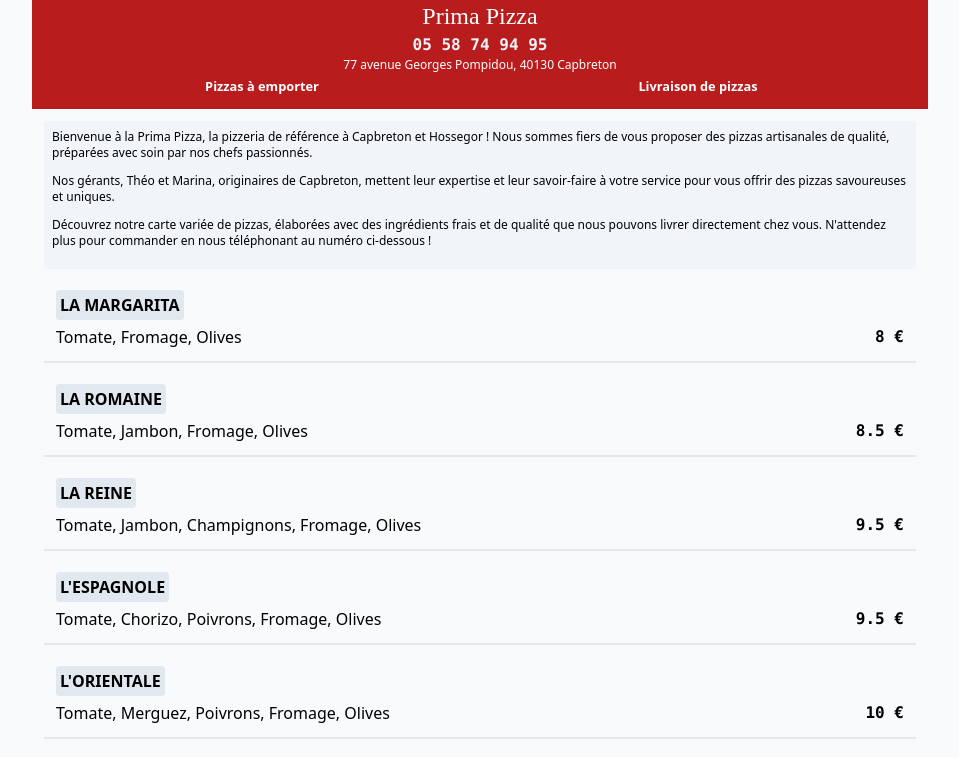
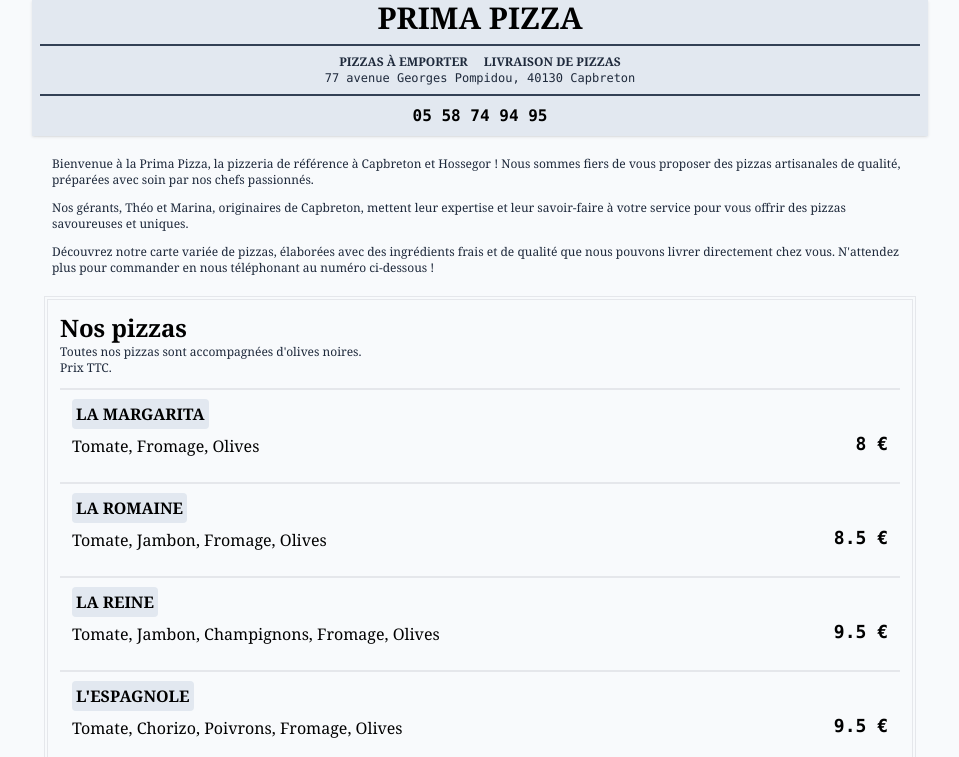
Before and after one commit to zepolclem/prima-pizza-capbreton, an Astro site: page / in a window 1280 px wide. Shown: the top 757 px of the page, without its empty margins (160-1119 px from the left). Built offline with nearby package versions, Linux system fonts and the light colour scheme; Astro itself is replaced by a stand-in of ours.

Commit message:
light design ok

```diff
--- a/src/components/Header.astro
+++ b/src/components/Header.astro
@@ -1,28 +1,26 @@
-<header class="sticky top-0 bg-red-700 text-white flex flex-col text-center">
-  <div class="container mx-auto">
+<header class="sticky top-0 bg-slate-200 flex flex-col text-center shadow">
+  <div class="container mx-auto font-mono">
     <div>
-      <h1 class="rochester text-2xl up">Prima Pizza</h1>
+      <h1 class="font-bold uppercase font-serif text-3xl">
+        Prima Pizza <div class="hidden">Capbreton</div>
+      </h1>
     </div>
-    <div>
-      <a class="text-slate-100 font-mono font-semibold" href="tel:+33558749495">
-        05 58 74 94 95
-      </a>
+    <div class="border-y-2 border-slate-700 text-slate-800 py-2 m-2">
+      <div
+        class="flex flex-row justify-center font-bold font-serif uppercase text-xs"
+      >
+        <div class="px-2">
+          <h2>Pizzas à emporter</h2>
+        </div>
+        <div class="px-2">
+          <h2>Livraison de pizzas</h2>
+        </div>
+      </div>
+      <div class="text-xs">77 avenue Georges Pompidou, 40130 Capbreton</div>
     </div>
-    <div class="text-xs">77 avenue Georges Pompidou, 40130 Capbreton</div>
 
-    <div class="flex flex-row mx-3 pb-3 justify-evenly font-bold">
-      <div class="flex-1">
-        <h2><small>Pizzas à emporter</small></h2>
-      </div>
-      <div class="flex-1">
-        <h2><small>Livraison de pizzas</small></h2>
-      </div>
+    <div class="pb-2">
+      <a class="font-semibold" href="tel:+33558749495"> 05 58 74 94 95</a>
     </div>
   </div>
 </header>
-
-<style>
-  .rochester {
-    font-family: "rochester", cursive;
-  }
-</style>
--- a/src/components/Menu.tsx
+++ b/src/components/Menu.tsx
@@ -121,17 +121,16 @@ export default () => {
     return (
       <ul className="flex flex-col pb-3">
         {pizzas.map((pizza) => (
-          <li className="flex flex-row mt-3 items-end border-b-2">
+          <li className="flex flex-row mt-3 items-end border-t-2">
             <div className="flex-1 p-3">
-              <strong className="font-bold uppercase bg-slate-200 p-1 rounded">
+              <strong className="font-bold uppercase bg-slate-200 p-1 rounded font-serif">
                 {pizza.name}
               </strong>
               <p className="font-light pt-2">{pizza.recipe}</p>
             </div>
             <div className="p-3">
-              <strong className="font-mono">{pizza.price} €</strong>
+              <strong className="font-mono text-lg">{pizza.price} €</strong>
             </div>
-            <div className="divide-x-0" />
           </li>
         ))}
       </ul>
@@ -139,7 +138,12 @@ export default () => {
   };
 
   return (
-    <div className="overflow-auto">
+    <div className="p-3 md:border-4 border-double">
+      <h2 className="font-bold text-2xl">Nos pizzas</h2>
+      <p className="text-xs text-slate-800">
+        Toutes nos pizzas sont accompagnées d'olives noires. <br />
+        Prix TTC.
+      </p>
       <PizzaList />
     </div>
   );
--- a/src/layouts/Layout.astro
+++ b/src/layouts/Layout.astro
@@ -25,10 +25,10 @@ const { title } = Astro.props;
     <meta name="generator" content={Astro.generator} />
     <title>{title}</title>
   </head>
-  <body class="relative bg-slate-50 max-w-4xl mx-auto">
+  <body class="font-serif bg-slate-50 max-w-4xl mx-auto">
     <Header />
     <div
-      class="container text-sm p-3 mx-auto md:text-base text-left sm:text-sm"
+      class="container p-3 mx-auto md:text-base text-left sm:text-sm"
     >
       <slot />
     </div>
--- a/src/pages/index.astro
+++ b/src/pages/index.astro
@@ -7,7 +7,7 @@ import Layout from "../layouts/Layout.astro";
   title="Prima Pizza Capbreton - Livraison de pizzas et pizzas à emporter."
 >
   <main>
-    <div class="text-xs bg-slate-100 p-2 rounded">
+    <div class="text-xs text-slate-800 p-2">
       <p class="pb-3">
         Bienvenue à la Prima Pizza, la pizzeria de référence à Capbreton et
         Hossegor ! Nous sommes fiers de vous proposer des pizzas artisanales de
@@ -26,8 +26,8 @@ import Layout from "../layouts/Layout.astro";
       </p>
     </div>
     <Menu />
-    <small class="align-middle">
-      <a class="text-slate-300" href="/mentions-legales/"> Mentions légales</a>
-    </small>
+    <div class="text-center">
+      <a class="text-slate-800 text-xs" href="/mentions-legales/"> Mentions légales</a>
+    </div>
   </main>
 </Layout>
```
